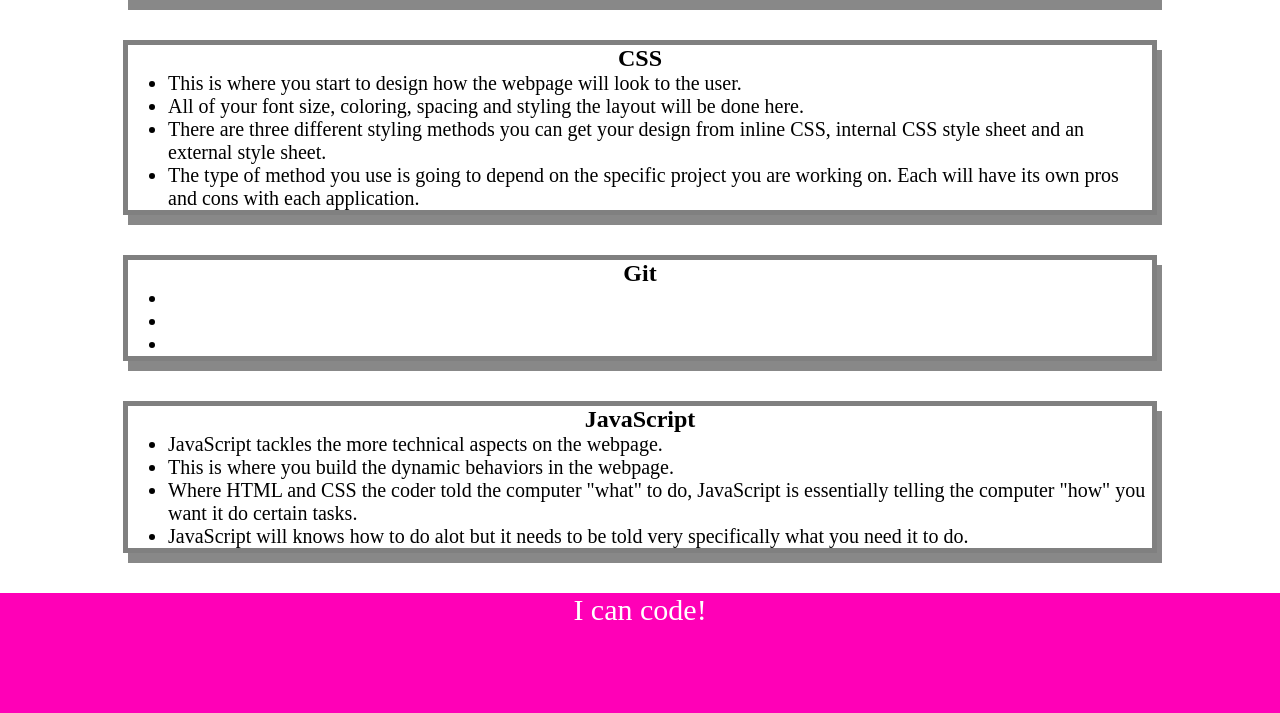
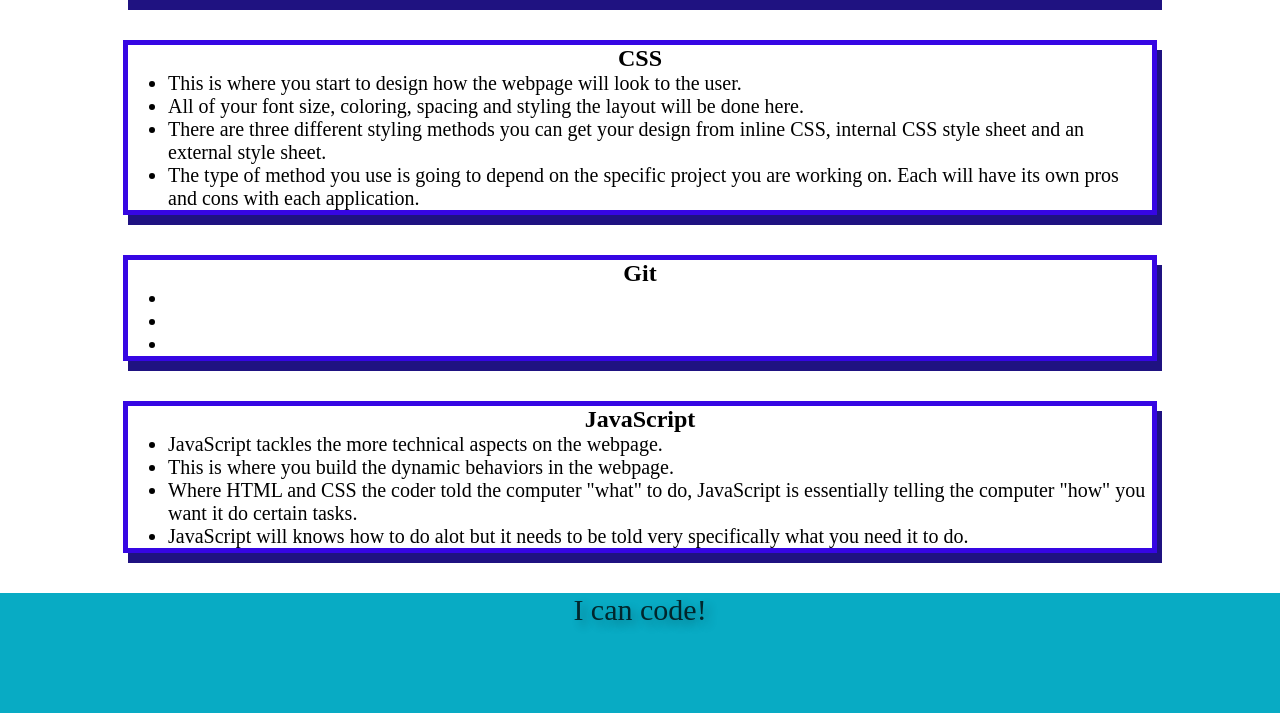
Before and after one commit to JL-Code1/prework-study-guide, a plain HTML site: page index.html in a window 1280 px wide. Shown: the part 312-1025 px from the top of the page. Drawn offline with Linux system fonts and the light colour scheme.

```diff
--- a/assets/style.css
+++ b/assets/style.css
@@ -7,8 +7,10 @@ header,
 footer {
  width: 100%;
  height: 120px;
- background-color: rgb(255, 0, 183);
- color: white;
+ background-color: rgb(8, 171, 196);
+ color: rgba(0, 0, 0, 0.766);
+ text-shadow: 5px 5px 10px rgba(0, 0, 0, 0.3);
+
 }
 
 h1,
@@ -36,6 +38,6 @@ p {
 .card {
     width: 80%;
     margin: 40px auto;
-    border: 5px solid gray;
-    box-shadow: 5px 10px #888888;
+    border: 5px solid rgb(54, 6, 227);
+    box-shadow: 5px 10px #1f1281;
   }
```
Also changed, not shown: assets/images/Chrome_image.png (added), 1 other file.
